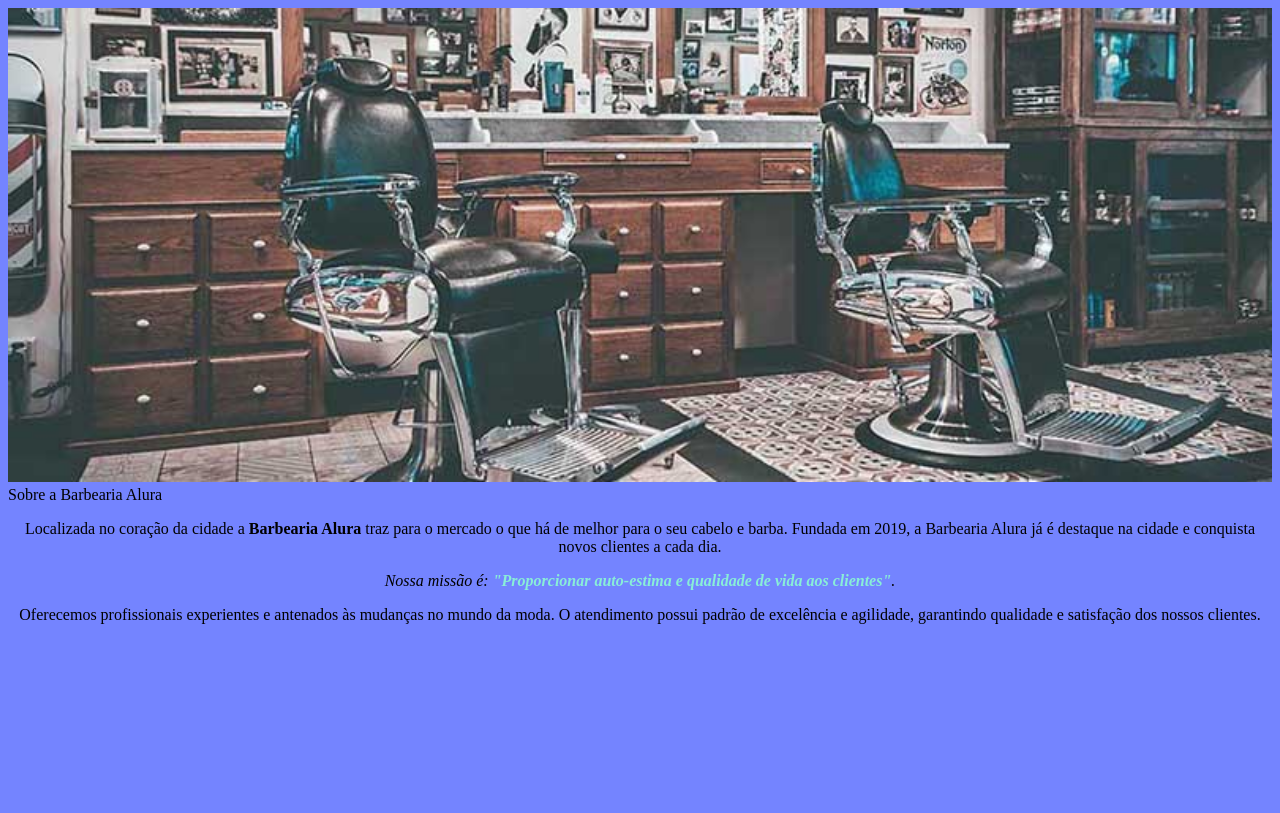
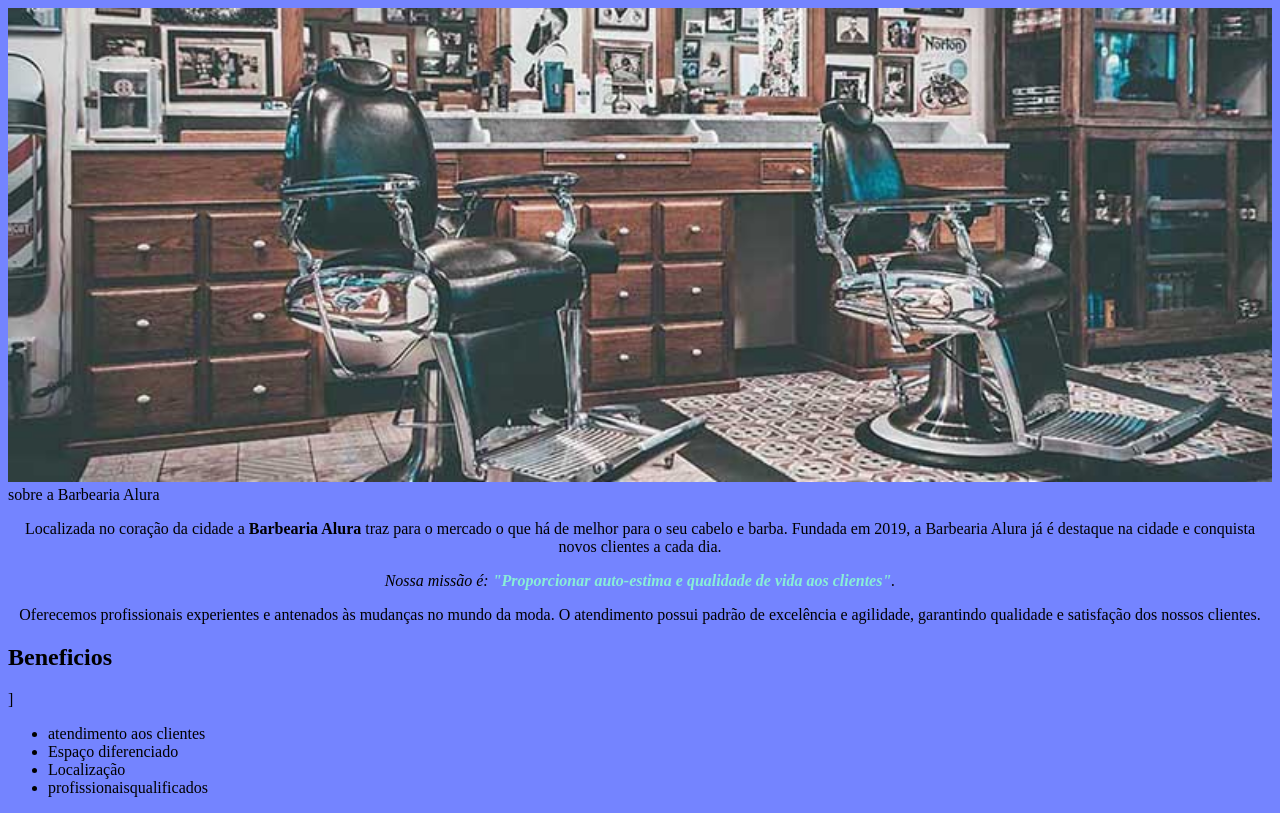
Before and after one commit to callasans/Barbeariaa, a plain HTML site: page index.html in a window 1280 px wide. Drawn offline with Linux system fonts and the light colour scheme.

Commit message:
Add files via upload

```diff
--- a/index.html
+++ b/index.html
@@ -7,7 +7,7 @@
     </head>
     <body>
         <img id="banner" src="banner.jpg"
-        <h1>Sobre a Barbearia Alura</h1>
+        <h1> sobre a Barbearia Alura</h1>
 
         <p>Localizada no coração da cidade a <strong>Barbearia Alura</strong> traz para o mercado o que há de melhor para o seu cabelo e barba.
         Fundada em 2019, a Barbearia Alura já é destaque na cidade e conquista novos clientes a cada dia.</p>
@@ -16,5 +16,18 @@
 
         <p>Oferecemos profissionais experientes e antenados às mudanças no mundo da moda.
         O atendimento possui padrão de excelência e agilidade, garantindo qualidade e satisfação dos nossos clientes.</p>
+        </div>
+
+        <div>
+
+        <h2>Beneficios</h2>]
+
+        <ul>
+            <li>atendimento aos clientes</li>
+            <li>Espaço diferenciado</li>
+            <li>Localização</li>
+            <li>profissionaisqualificados</li>
+        </ul>
+        </div>
     </body>
-</html
+    </html
```
